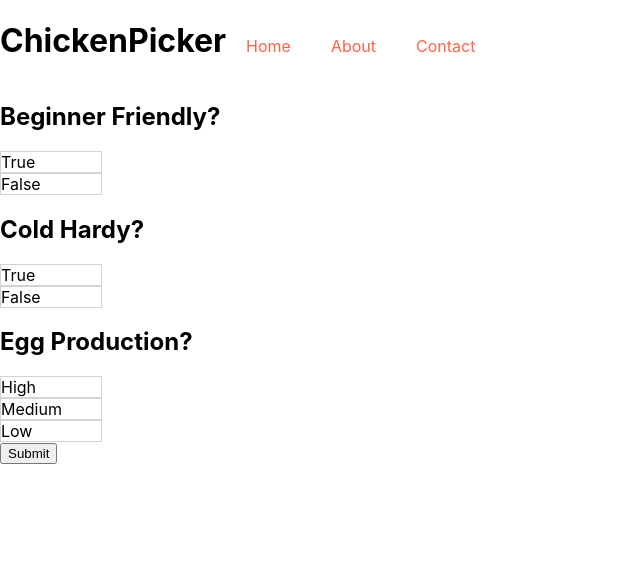
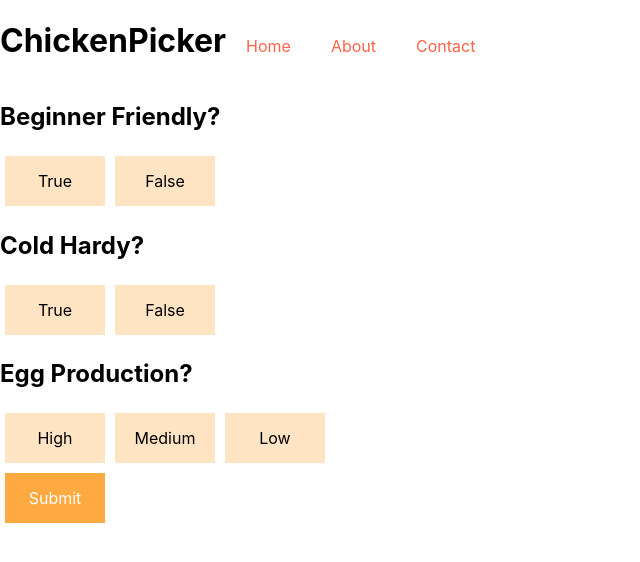
Before and after one commit to this-is-simon/chicken-picker, a React (Create React App) app: page / in a window 1280 px wide. Shown: the top 562 px of the page, without its empty margins (0-640 px from the left). Built offline with nearby package versions, Linux system fonts and the light colour scheme.

Commit message:
Add styling for buttons and hover states including disabling Submit button

```diff
--- a/src/components/Form.js
+++ b/src/components/Form.js
@@ -1,25 +1,62 @@
 import React from "react";
 import styled from "styled-components";
 
-const Option = styled.div`
+const OptionContainer = styled.div`
+    display: flex;
+`
+
+//important to use 'button' HTML elements for accessibility
+const Button = styled.button`
+display: flex;
+align-items: center;
+justify-content: center;
 width: 100px;
-    border: 1px solid lightgrey;
+height: 50px;
+margin: 5px;
+border: none;
+background-color: bisque;
+cursor: pointer;
+font: inherit;
+:hover {
+    opacity: 0.5;
+}
+`
+
+const Option = styled(Button)`
+`
+
+const SubmitButton = styled(Button)`
+    background-color: ${props => props.disabled ? "rgb(255, 140, 2, 0.75)" : "darkorange"};
+    color: white;
+    :hover {
+        opacity: ${props => props.disabled ? 1 : 0.5};
+    };
+    cursor: ${props => props.disabled ? "not-allowed" : "pointer"};
 `
 
 const Form = (props) => {
     return (
         <div>
             <h2>Beginner Friendly?</h2>
-            <Option onClick={() => { props.handleFormChange('beginnerFriendly', true)}}>True</Option>
-            <Option onClick={() => { props.handleFormChange('beginnerFriendly', false)}}>False</Option>
+            <OptionContainer>
+                <Option  onClick={() => { props.handleFormChange('beginnerFriendly', true)}}>True</Option>
+                <Option  onClick={() => { props.handleFormChange('beginnerFriendly', false)}}>False</Option>
+            </OptionContainer>
+
             <h2>Cold Hardy?</h2>
+            <OptionContainer>
                 <Option onClick={() => { props.handleFormChange('coldHardy', true)}}>True</Option>
                 <Option onClick={() => { props.handleFormChange('coldHardy', false)}}>False</Option>
+            </OptionContainer>
+
             <h2>Egg Production?</h2>
+            <OptionContainer>
                 <Option onClick={() => { props.handleFormChange('eggProduction', 200)}}>High</Option>
                 <Option onClick={() => { props.handleFormChange('eggProduction', 150)}}>Medium</Option>
                 <Option onClick={() => { props.handleFormChange('eggProduction', 100)}}>Low</Option>
-            <button onClick={() => props.handleTestFormSubmit()}>Submit</button>
+            </OptionContainer>
+
+            <SubmitButton disabled={!props.formData} onClick={() => props.handleTestFormSubmit()}>Submit</SubmitButton>
         </div>
     )
 }
--- a/src/containers/ChickenPicker.js
+++ b/src/containers/ChickenPicker.js
@@ -36,6 +36,7 @@ class ChickenPicker extends Component {
                 ...prevState.formData,
                 [section]: value
             },
+            isSubmitted: false
         }))
     }
 
@@ -57,7 +58,11 @@ class ChickenPicker extends Component {
                 <Header/>
                 <Route path="/" exact render={() =>
                     <React.Fragment>
-                        <Form handleFormChange={this.handleFormChange} handleTestFormSubmit={this.handleTestFormSubmit} />
+                        <Form
+                            handleFormChange={this.handleFormChange}
+                            handleTestFormSubmit={this.handleTestFormSubmit}
+                            formData={this.state.formData}
+                        />
                         {perfectChicken}
                     </React.Fragment>
                 }/>
```
Lines whose indentation alone changed are shown as unchanged.
